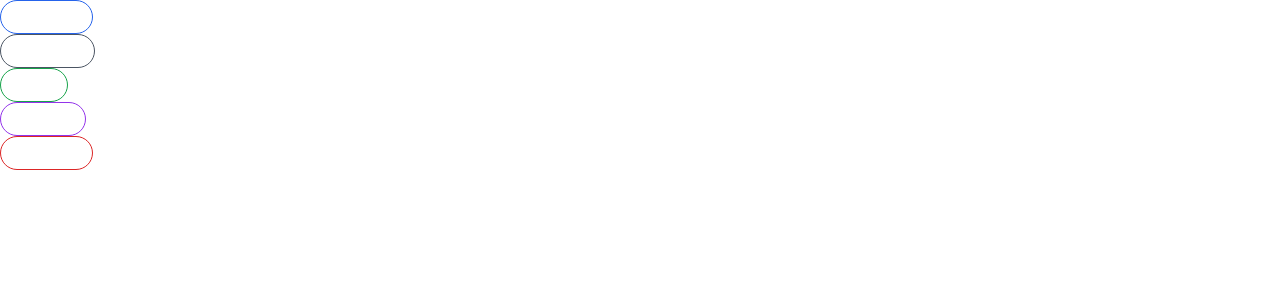
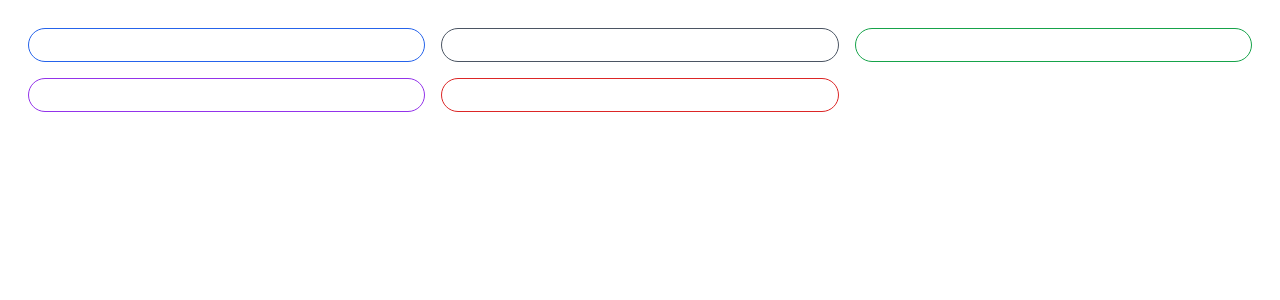
Before and after one commit to oztuzelosman/BookList-HapiApi, a React (Create React App) app: page / in a window 1280 px wide. Shown: the top 300 px of the page. Built offline with nearby package versions, Linux system fonts and the light colour scheme.

Commit message:
style grid

```diff
--- a/src/App.js
+++ b/src/App.js
@@ -12,7 +12,7 @@ const handleClick = () => {
 
 function App() {
   return (
-    <div>
+    <div className=" grid grid-cols-3 grid-rows-1 p-5">
       <Button primary outline rounded onClick={handleClick}>
         <GiAbstract008 />
         Osman
--- a/src/Button.js
+++ b/src/Button.js
@@ -13,7 +13,7 @@ function Button({
 }) {
   const classes = classnames(
     rest.className,
-    "flex flex-row items-center px-2 py-1 border",
+    "flex flex-row items-center justify-center px-2 py-1 m-2 border",
     {
       "text-white border-blue-600 bg-blue-600": primary,
       "text-white border-gray-600 bg-gray-600": secondary,
```
